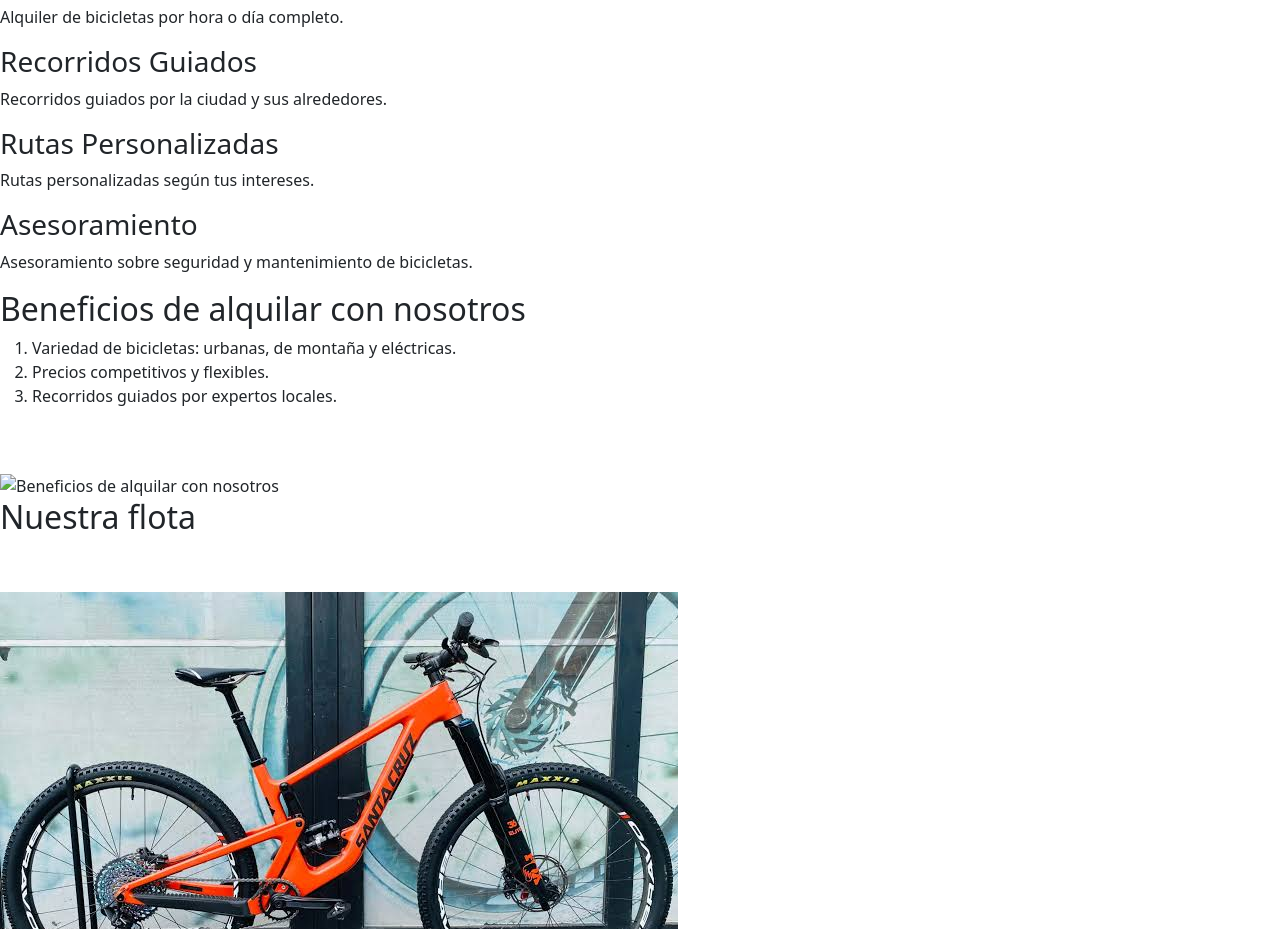
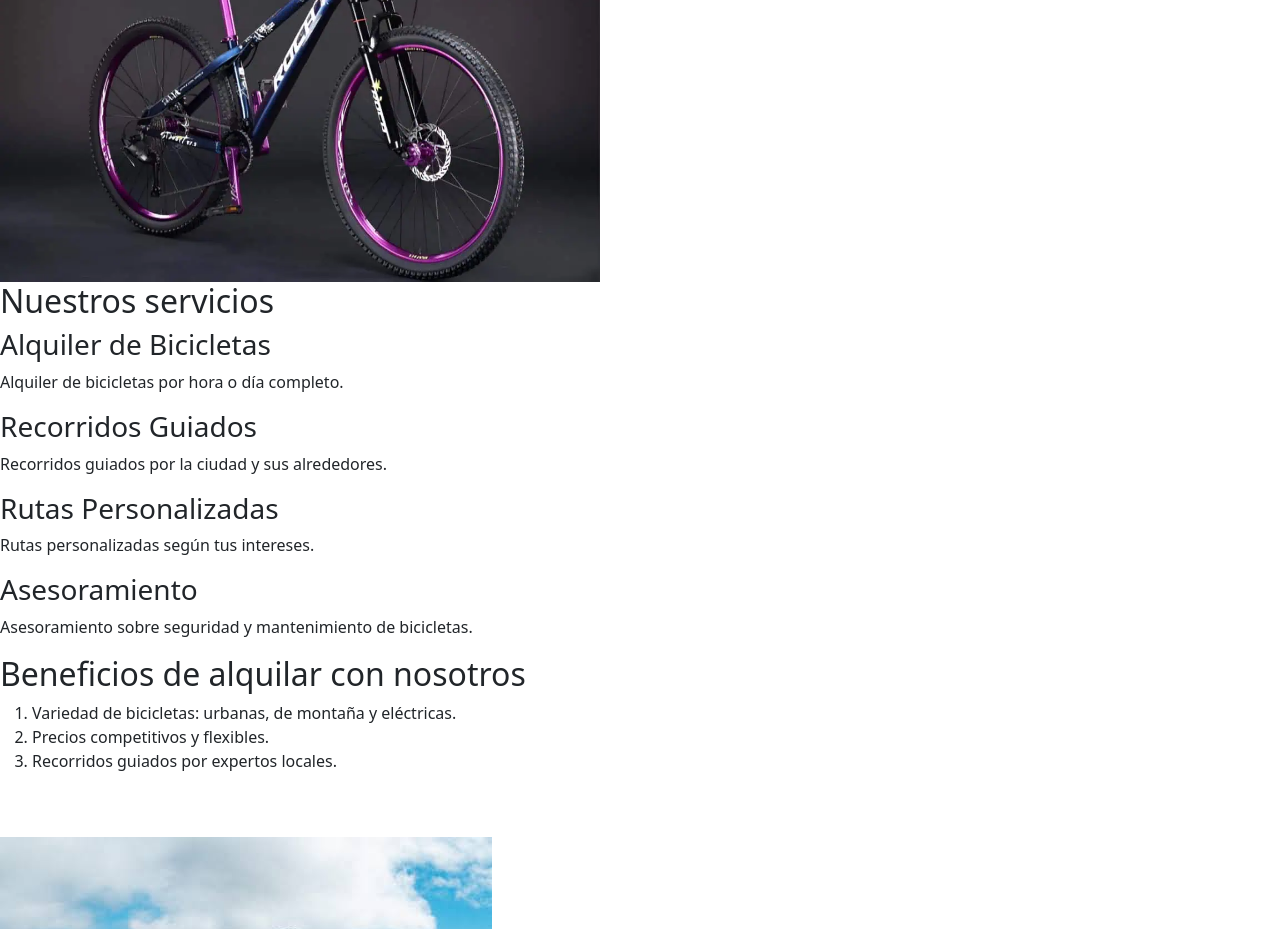
Before and after one commit to alejoia20257bedo-byte/rueda-libre-bootstrap, a plain HTML site: page index.html in a window 1280 px wide. Shown: the part 435-1364 px from the top of the page. Drawn offline with nearby package versions, Linux system fonts and the light colour scheme; the site is published under a folder, as on GitHub Pages, so addresses that start at the root find nothing.

Commit message:
Organizing files
Publishing the cite in github pages

```diff
--- a/index.html
+++ b/index.html
@@ -52,7 +52,7 @@
                     <br>
                     a través de experiencias en dos ruedas seguras y divertidas.
                 </p>
-                <img src="/resources/images/bicicleta-roca-27.5-para-stunt.webp"
+                <img src="./resources/images/bicicleta-roca-27.5-para-stunt.webp"
                     alt="Alquiler de bicicletas en Medellín" width="600" id="quienes-somos-image">
             </div>
         </section>
@@ -93,7 +93,7 @@
             </div>
             <br><br>
             <div class="benefits-image-div">
-                <img src="/resources/images/images (1).jpeg" alt="Beneficios de alquilar con nosotros"
+                <img src="./resources/images/images (1).jpeg" alt="Beneficios de alquilar con nosotros"
                 id="benefits-image">
             </div>
         </section>
```
